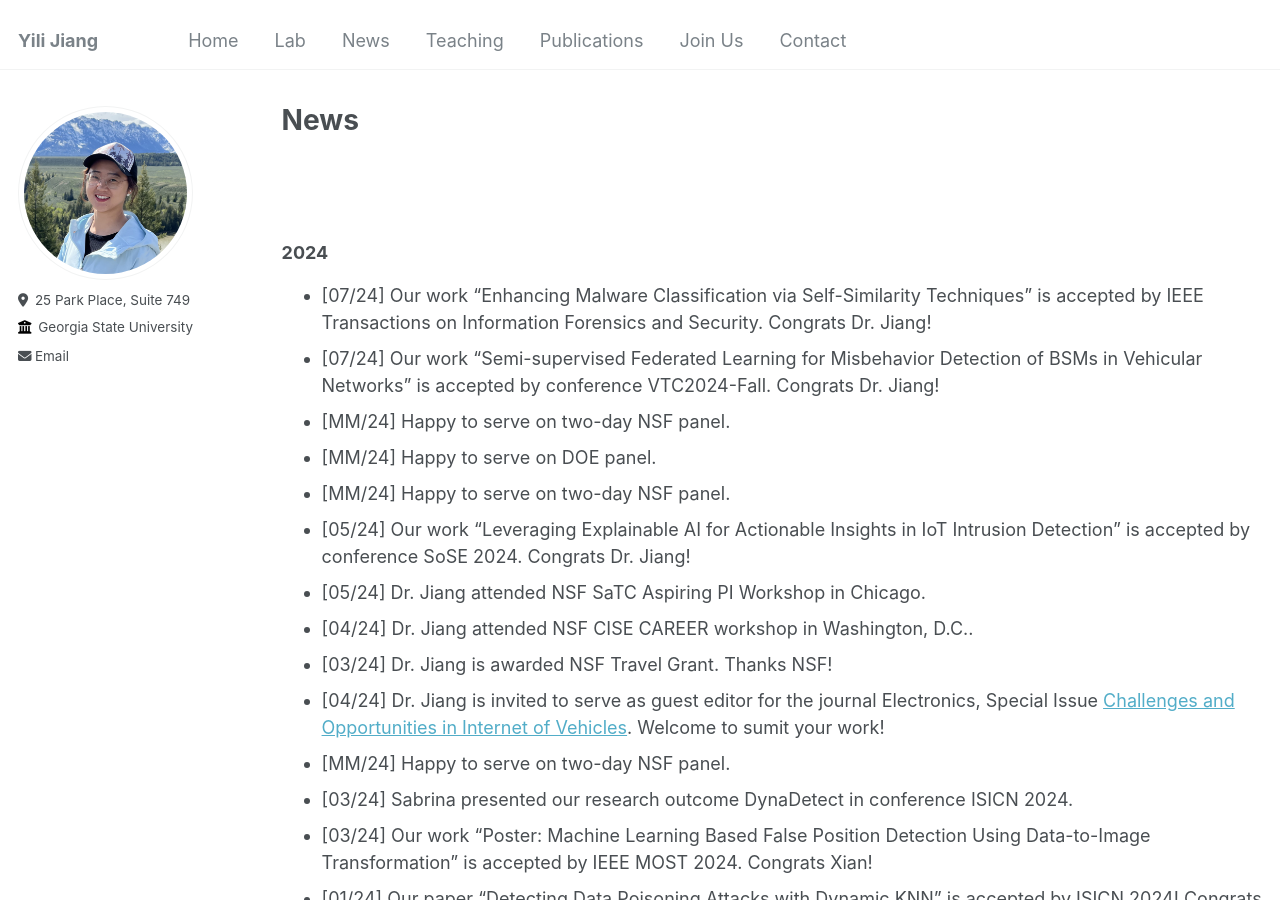
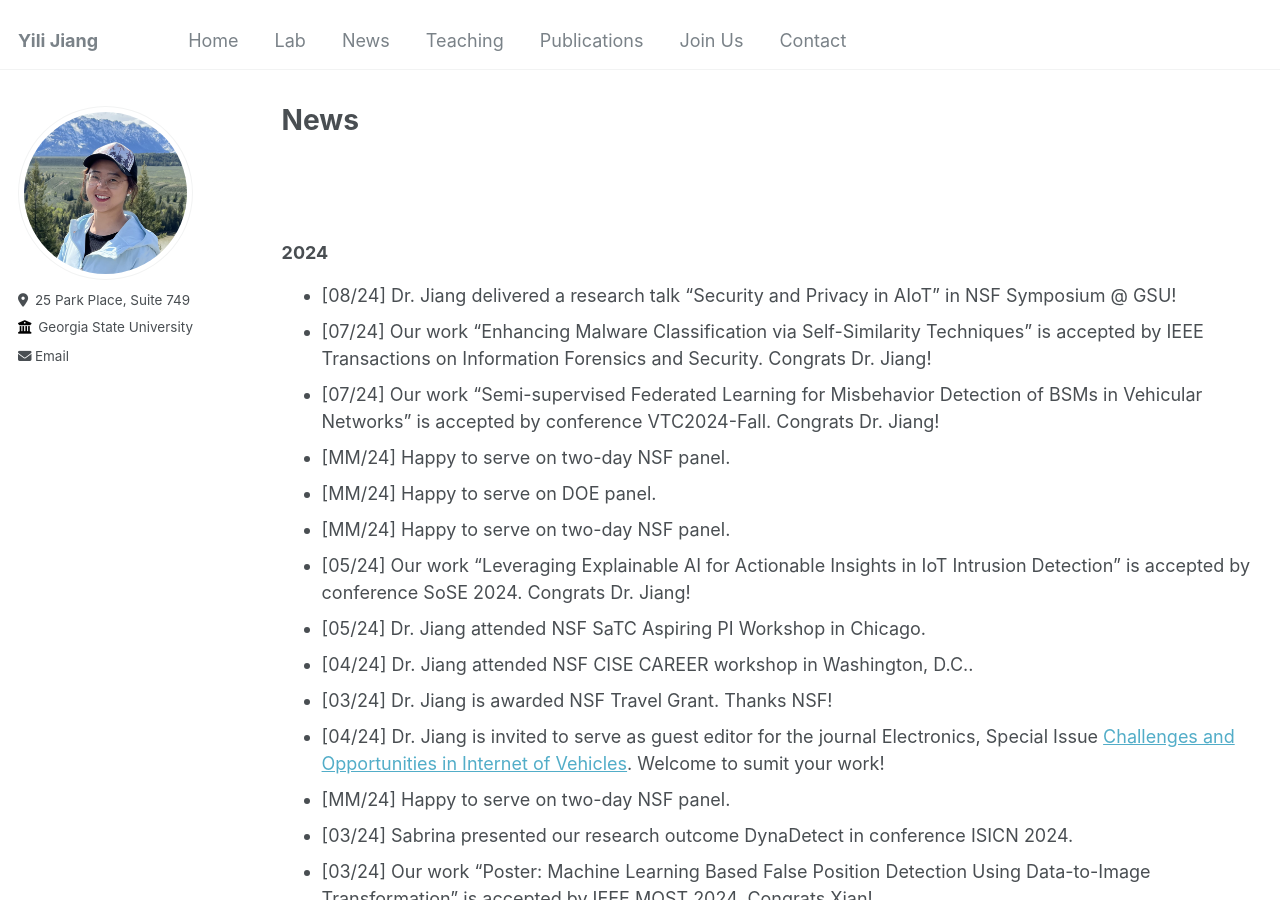
Before and after one commit to suhbrina-perry/suhbrina-perry.github.io, a Jekyll site: the page built from _pages/news.md, in a window 1280 px wide and 900 px high. Built offline with Jekyll 4.4.1, drawn with Linux system fonts in a browser that asks for light colours.

Commit message:
Update news.md

```diff
--- a/_pages/news.md
+++ b/_pages/news.md
@@ -14,6 +14,7 @@ author_profile: true
 
 ### 2024
 
+- [08/24] Dr. Jiang delivered a research talk "Security and Privacy in AIoT" in NSF Symposium @ GSU!
 - [07/24] Our work "Enhancing Malware Classification via Self-Similarity Techniques" is accepted by IEEE Transactions on Information Forensics and Security. Congrats Dr. Jiang!
 - [07/24] Our work "Semi-supervised Federated Learning for Misbehavior Detection of BSMs in Vehicular Networks" is accepted by conference VTC2024-Fall. Congrats Dr. Jiang!
 - [MM/24] Happy to serve on two-day NSF panel.
```
